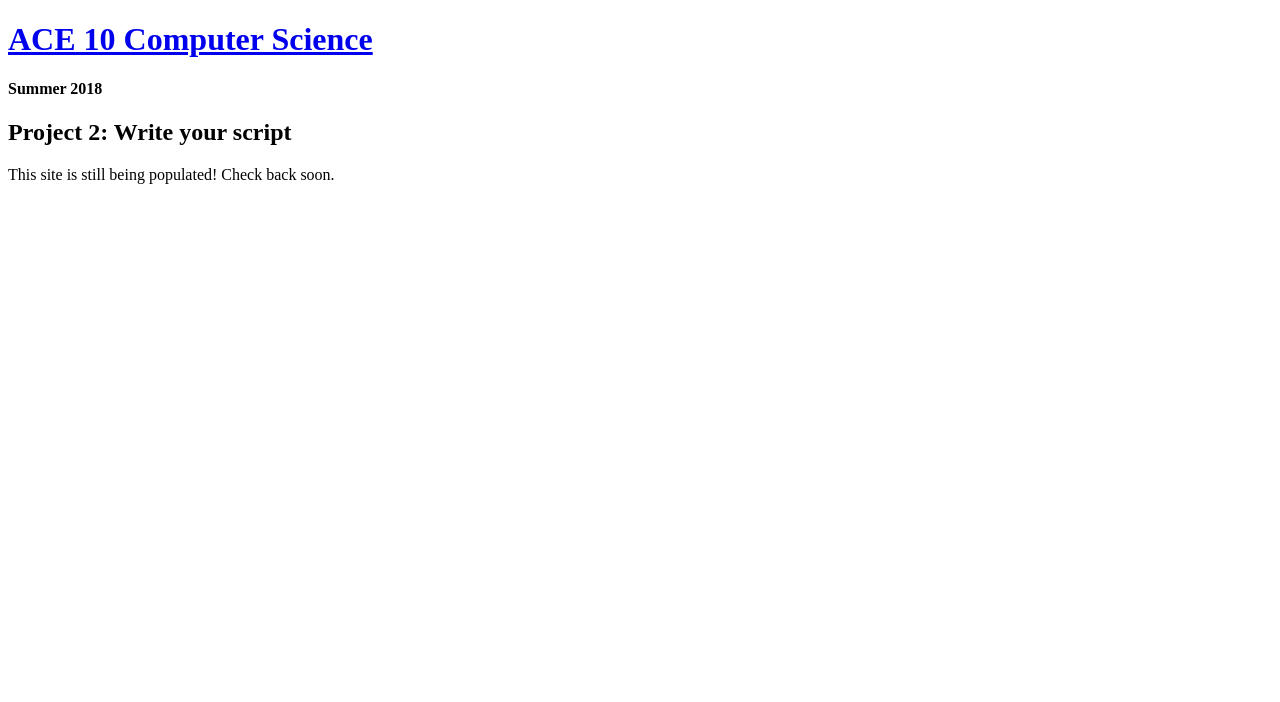
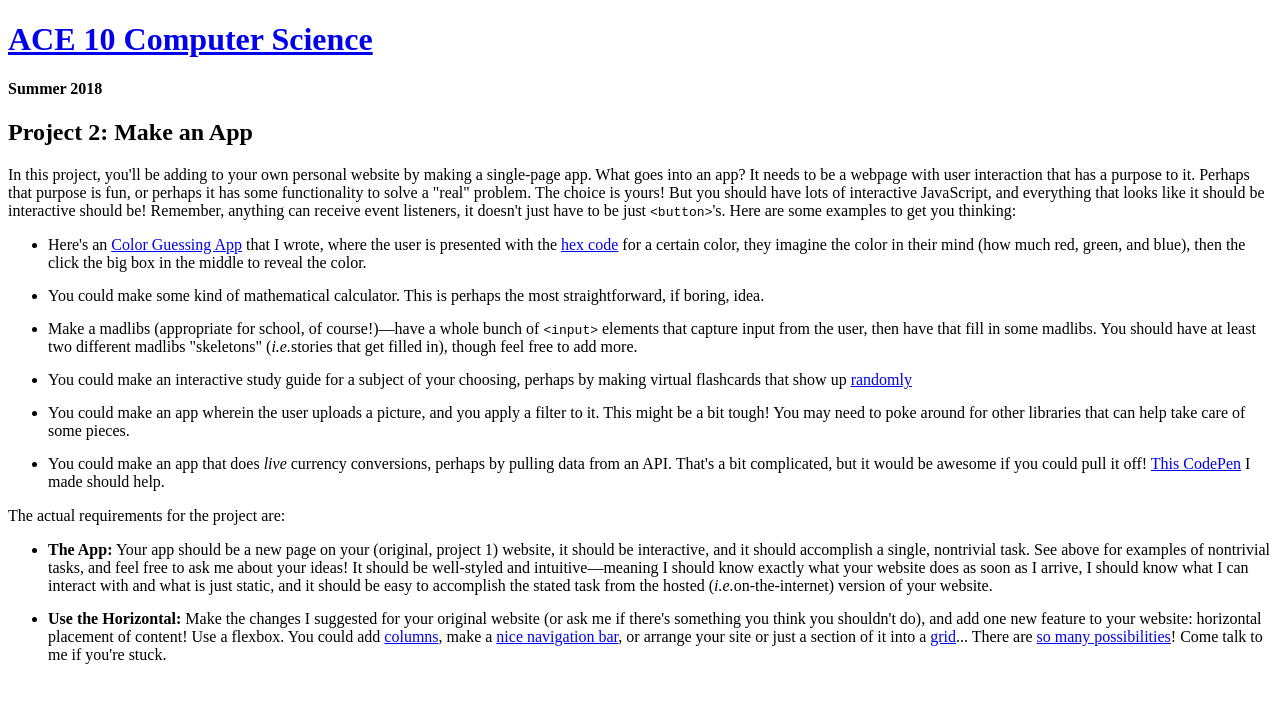
Before and after one commit to nzufelt/ace10_summer2018, a plain HTML site: page project/project2.html in a window 1280 px wide. Drawn offline with Linux system fonts and the light colour scheme.

Commit message:
add project 2

```diff
--- a/project/project2.html
+++ b/project/project2.html
@@ -7,17 +7,63 @@
   <meta name="keywords" content="course, ACE program, Phillips Academy, computer science, web development" />
   <meta name="robots" content="index,follow" />
 </head>
+<style>
+  li {
+    margin-top: 15px;
+  }
+
+  .outro {
+    margin: 40px auto 0px auto;
+    width: 50%;
+    text-align: center;
+  }
+
+  span:before{
+      content:" ";
+      display:inline-block;
+      width: 15px;
+  }
+</style>
 <body>
   <div id="container">
-    <div class="section">
+    <div class="header">
       <a href="../index.html"><h1>ACE 10 Computer Science</h1></a>
       <h4>Summer 2018</h4>
     </div>
     <div class="section">
-      <h2>Project 2: Write your script</h2>
+      <h2>Project 2: Make an App</h2>
       <p>
-        This site is still being populated!  Check back soon.
+        In this project, you'll be adding to your own personal website by making a single-page app.  What goes into an app?  It needs to be a webpage with user interaction that has a purpose to it.  Perhaps that purpose is fun, or perhaps it has some functionality to solve a "real" problem.  The choice is yours!  But you should have lots of interactive JavaScript, and everything that looks like it should be interactive should be!  Remember, anything can receive event listeners, it doesn't just have to be just <code>&lt;button&gt;</code>'s.  Here are some examples to get you thinking:
       </p>
+      <ul>
+        <li>
+          Here's an <a href="https://nzufelt.github.io/guess-the-color/">Color Guessing App</a> that I wrote, where the user is presented with the <a href="https://en.wikipedia.org/wiki/Web_colors#Hex_triplet">hex code</a> for a certain color, they imagine the color in their mind (how much red, green, and blue), then the click the big box in the middle to reveal the color.
+        </li>
+        <li>
+          You could make some kind of mathematical calculator.  This is perhaps the most straightforward, if boring, idea.
+        </li>
+        <li>
+          Make a madlibs (appropriate for school, of course!)&mdash;have a whole bunch of <code>&lt;input&gt;</code> elements that capture input from the user, then have that fill in some madlibs.  You should have at least two different madlibs "skeletons" (<em>i.e.</em>stories that get filled in), though feel free to add more.
+        </li>
+        <li>
+          You could make an interactive study guide for a subject of your choosing, perhaps by making virtual flashcards that show up <a href="https://www.w3schools.com/js/js_random.asp">randomly</a>
+        </li>
+        <li>
+          You could make an app wherein the user uploads a picture, and you apply a filter to it.  This might be a bit tough!  You may need to poke around for other libraries that can help take care of some pieces.
+        </li>
+        <li>
+          You could make an app that does <em>live</em> currency conversions, perhaps by pulling data from an API.  That's a bit complicated, but it would be awesome if you could pull it off!  <a href="https://codepen.io/nicholaszufelt/pen/qyZbXo">This CodePen</a> I made should help.
+        </li>
+      </ul>
+      The actual requirements for the project are:
+      <ul>
+        <li>
+          <strong>The App:</strong> Your app should be a new page on your (original, project 1) website, it should be interactive, and it should accomplish a single, nontrivial task.  See above for examples of nontrivial tasks, and feel free to ask me about your ideas!  It should be well-styled and intuitive&mdash;meaning I should know exactly what your website does as soon as I arrive, I should know what I can interact with and what is just static, and it should be easy to accomplish the stated task from the hosted (<em>i.e.</em>on-the-internet) version of your website.
+        </li>
+        <li>
+          <strong>Use the Horizontal:</strong> Make the changes I suggested for your original website (or ask me if there's something you think you shouldn't do), and add one new feature to your website: horizontal placement of content!  Use a flexbox.  You could add <a href="https://limedaring.com/speaking/">columns</a>, make a <a href="http://www.callieschweitzer.com/">nice navigation bar</a>, or arrange your site or just a section of it into a <a href="http://www.sarahlichang.com/photography/">grid</a>... There are <a href="https://codepen.io/dudleystorey/pen/rmWMXY/">so many possibilities</a>!  Come talk to me if you're stuck.
+        </li>
+      </ul>
     </div>
   </div>
 </body>
```
Also changed, not shown: index.html (+3 -3 lines).
